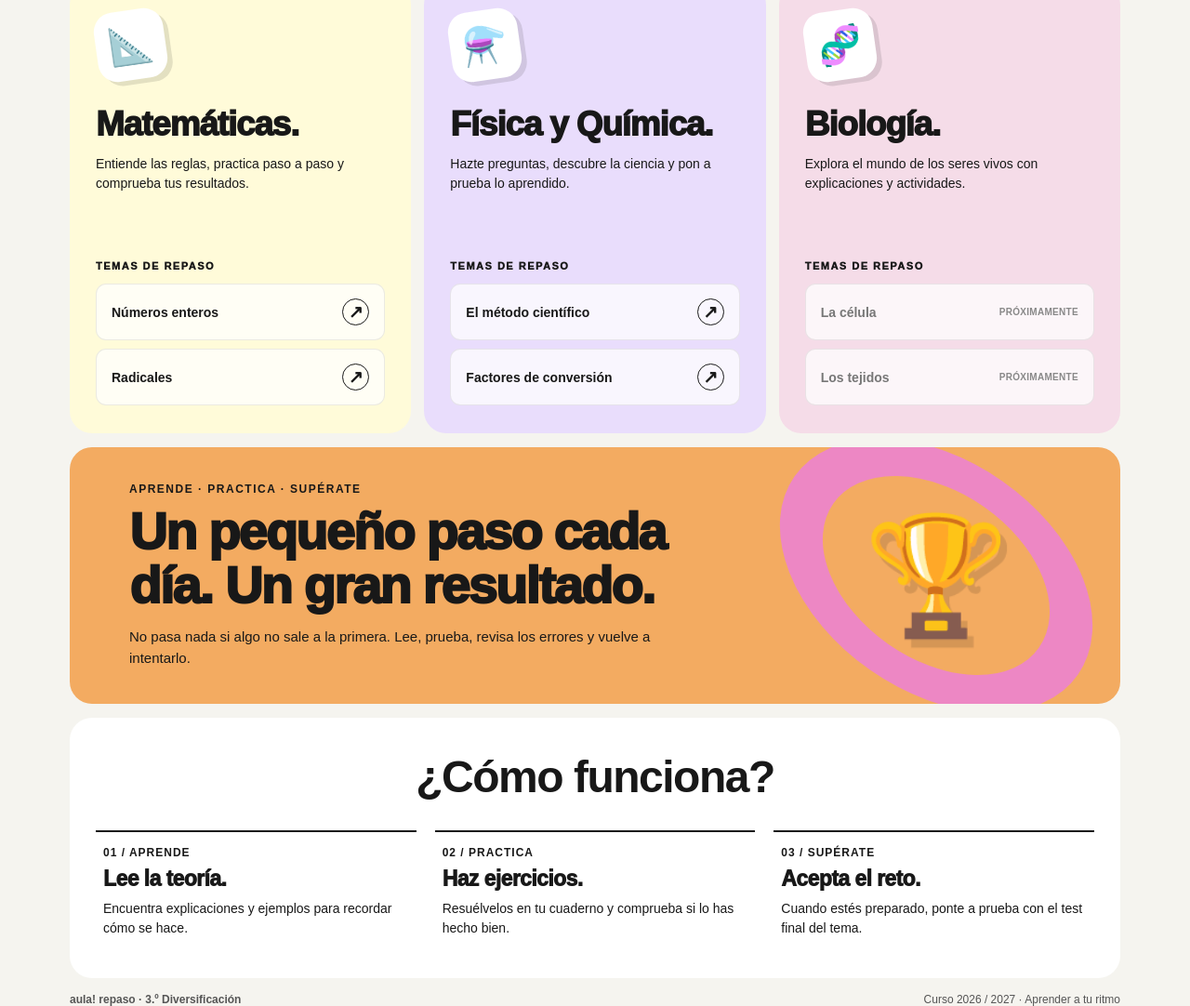
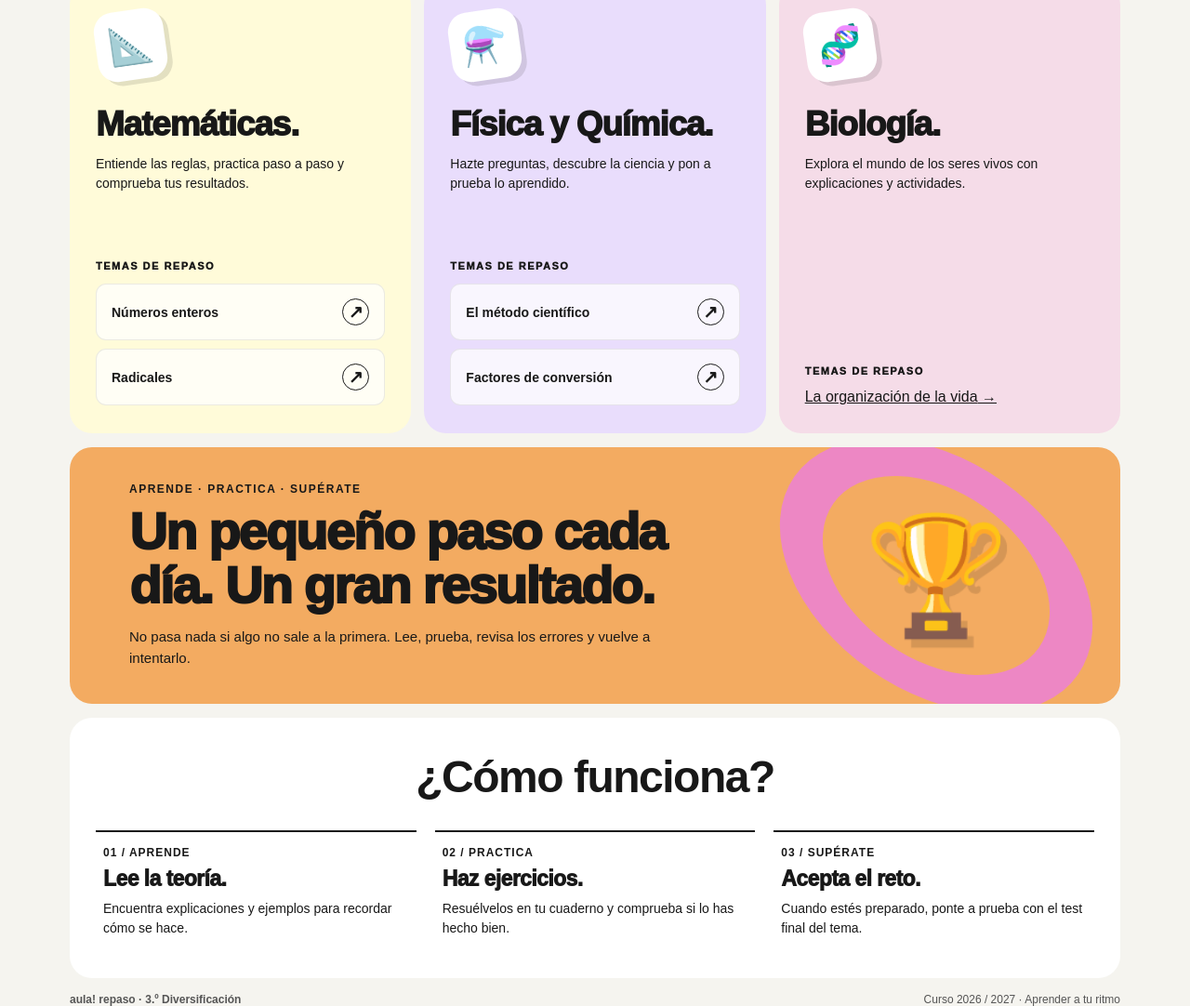
Before and after one commit to fabiohdezd/repaso_3_diver, a plain HTML site: page index.html in a window 1280 px wide. Shown: the part 935-2017 px from the top of the page at 93% size. Drawn offline with Linux system fonts and the light colour scheme.

Commit message:
Replace pending topics with a new link to content

```diff
--- a/index.html
+++ b/index.html
@@ -148,8 +148,7 @@ g<!DOCTYPE html>
         <p class="subject-desc">Explora el mundo de los seres vivos con explicaciones y actividades.</p>
         <div class="topic-list">
           <div class="topic-label">Temas de repaso</div>
-          <div class="topic pending"><span>La célula</span><span class="soon">Próximamente</span></div>
-          <div class="topic pending"><span>Los tejidos</span><span class="soon">Próximamente</span></div>
+          <a class="tema" href="biologia/organizacion-vida/"> <span>La organización de la vida</span> <span class="flecha">→</span> </a>
         </div>
       </section>
     </div>
```
